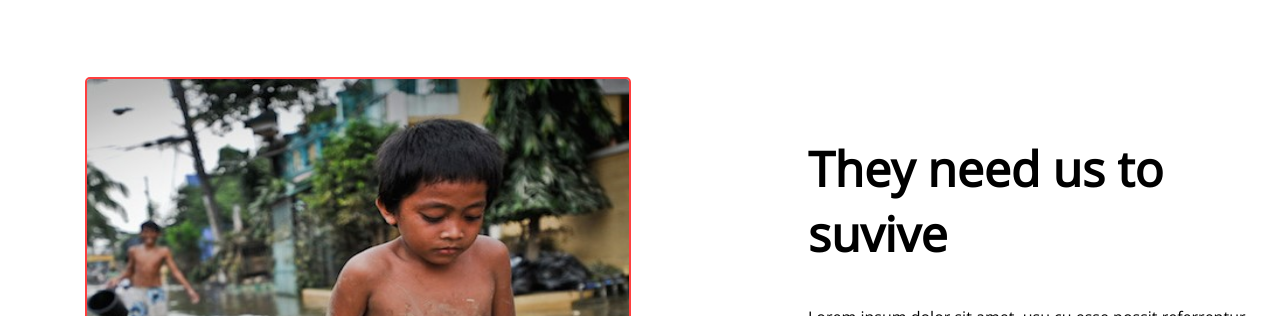
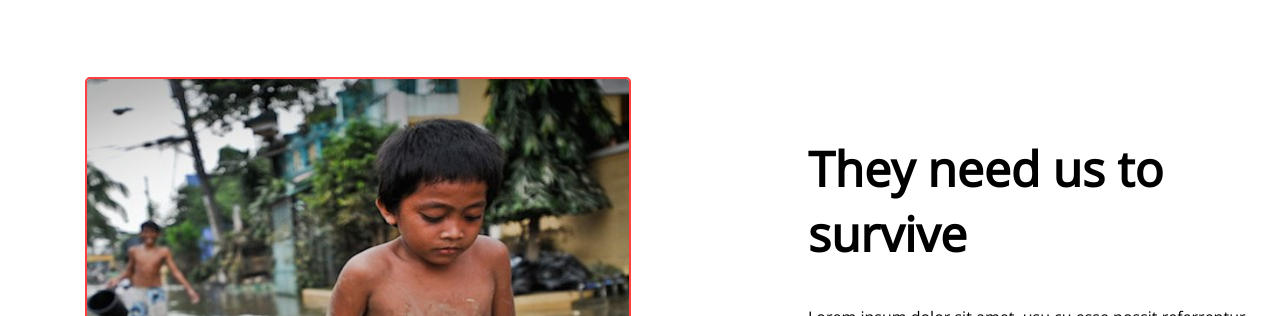
Before and after one commit to imamultanvir/donate-today, a plain HTML site: page index.html in a window 1280 px wide. Shown: the part 2000-2316 px from the top of the page. Drawn offline with nearby package versions, Linux system fonts and the light colour scheme.

Commit message:
Update index.html

```diff
--- a/index.html
+++ b/index.html
@@ -135,7 +135,7 @@
         </div>
 
 <div class="survive-text">
-    <h1> They need us to suvive</h1>
+    <h1> They need us to survive</h1>
     <p>Lorem ipsum dolor sit amet, usu cu esse possit referrentur, at eam falli deterruisset.
 
         No duo populo animal noluisse.enim Lorem ipsum dolor sit amet, usu cu esse possit referrentur, at eam falli deterruisset.
```
